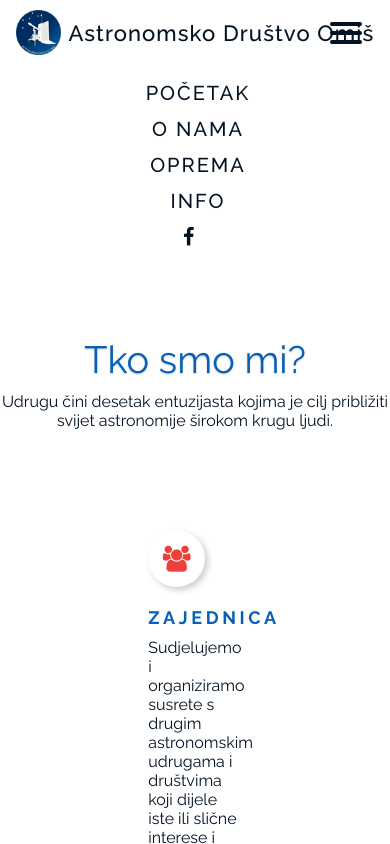
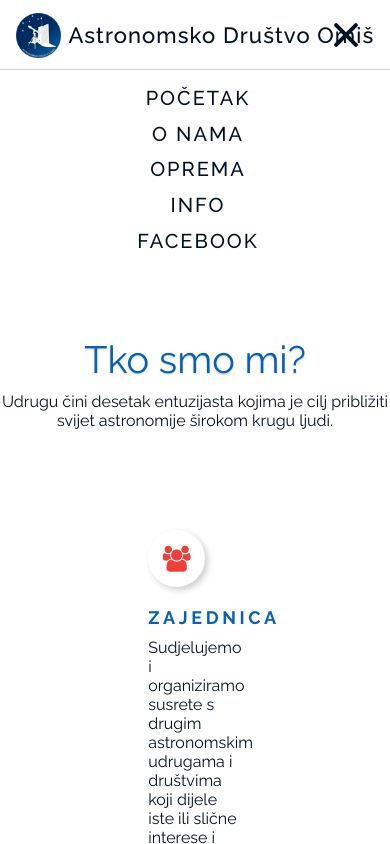
Before and after one commit to brbrakus/adomis, a website with bundled scripts: page index.html in a window 390 px wide. Both pictures are taken after a click on the element 346 px from the left and 32 px from the top of the page. Shown: the top 844 px of the page. Built offline with nearby package versions, Linux system fonts and the light colour scheme; files whose address does not match are found by name.

Commit message:
animate hamburger menuw

```diff
--- a/index.html
+++ b/index.html
@@ -22,6 +22,7 @@
       <span></span>
       <span></span>
       <span></span>
+      <span></span>
     </div>
 
     <ul class="navbar-items">
@@ -29,7 +30,7 @@
       <li class="navbar-item"><a href="#about-us-anchor">O nama</a></li>
       <li class="navbar-item"><a href="#equipment-anchor">Oprema</a></li>
       <li class="navbar-item"><a href="#content-anchor">Info</a></li>
-      <li class="navbar-item navbar-fb"><a href="https://www.facebook.com/adomis2011/"><i class="fa fa-facebook"></a></i>
+      <li class="navbar-item"><a href="https://www.facebook.com/adomis2011/">Facebook</a>
       </li>
     </ul>
   </header>
--- a/js/handlers/hamburgerMenu.js
+++ b/js/handlers/hamburgerMenu.js
@@ -4,11 +4,13 @@ export default () => {
 
   hamburgerMenu.addEventListener('click', () => {
     navbarItems.classList.toggle('active')
+    hamburgerMenu.classList.toggle('active')
   })
 
   navbarItems.children.forEach(navbarItem =>
     navbarItem.addEventListener('click', () => {
       navbarItems.classList.toggle('active')
+      hamburgerMenu.classList.toggle('active')
     })
   )
 }
--- a/styles/header.scss
+++ b/styles/header.scss
@@ -2,7 +2,7 @@ header {
   display: flex;
   width: 100%;
   width: 100vw;
-  height: 65px;
+  height: 70px;
 
   position: fixed;
   flex-direction: row;
@@ -49,23 +49,60 @@ header {
 
   .hamburger-menu {
     display: flex;
-    flex-flow: column nowrap;
-    height: 27px;
+    height: 23px;
     width: 32px;
 
+    flex-flow: column nowrap;
+    justify-content: space-around;
     position: absolute;
     right: 28px;
 
-    justify-content: space-around;
+    transition: 0.5s ease-in-out;
     cursor: pointer;
 
     span {
       display: block;
       height: 4px;
-      width: 32px;
+      width: 100%;
+      position: absolute;
+      left: 0;
 
       border-radius: 3px;
       background-color: $font-color-dark;
+
+      transition: 0.25s ease-in-out;
+
+      &:nth-child(1) {
+        top: 0px;
+      }
+
+      &:nth-child(2),
+      &:nth-child(3) {
+        top: 9px;
+      }
+
+      &:nth-child(4) {
+        top: 18px;
+      }
+    }
+
+    &.active {
+      span {
+        &:nth-child(1),
+        &:nth-child(4) {
+          width: 0%;
+          top: 9px;
+          left: 50%;
+        }
+
+        &:nth-child(2) {
+          transform: rotate(45deg);
+        }
+
+        &:nth-child(3) {
+          transform: rotate(-45deg);
+        }
+      }
     }
   }
 
@@ -80,14 +117,15 @@ header {
     padding-top: 10px;
 
     position: absolute;
-    top: 65px;
+    top: 69px;
 
     justify-content: space-around;
     align-items: center;
 
+    border-top: 1px solid lightgray;
     text-transform: uppercase;
     letter-spacing: 0.1em;
-    background: white;
+    background: $color-white;
     font-size: 1.25rem;
 
     .navbar-item {
@@ -95,10 +133,6 @@ header {
       margin-left: 6px;
 
       font-weight: 500;
-
-      &.navbar-fb {
-        width: 30px;
-      }
     }
 
     &.active {
@@ -113,8 +147,8 @@ header {
       display: flex;
       flex-flow: row nowrap;
       height: auto;
-      width: 30%;
-      width: 30vw;
+      width: 40%;
+      width: 40vw;
 
       margin-right: 7%;
       margin-right: 7vw;
@@ -124,6 +158,7 @@ header {
       top: auto;
 
       font-size: 1rem;
+      border: 0px;
 
       .navbar-item {
         margin: 0;
```
